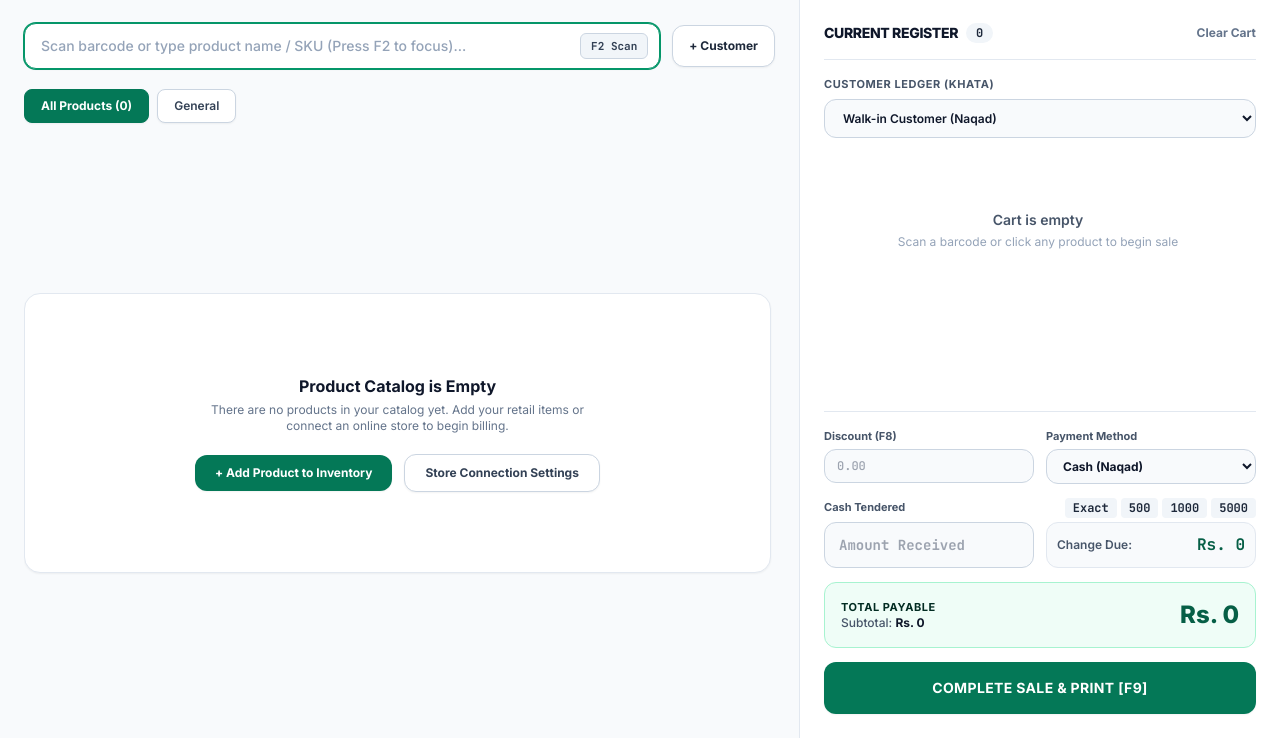
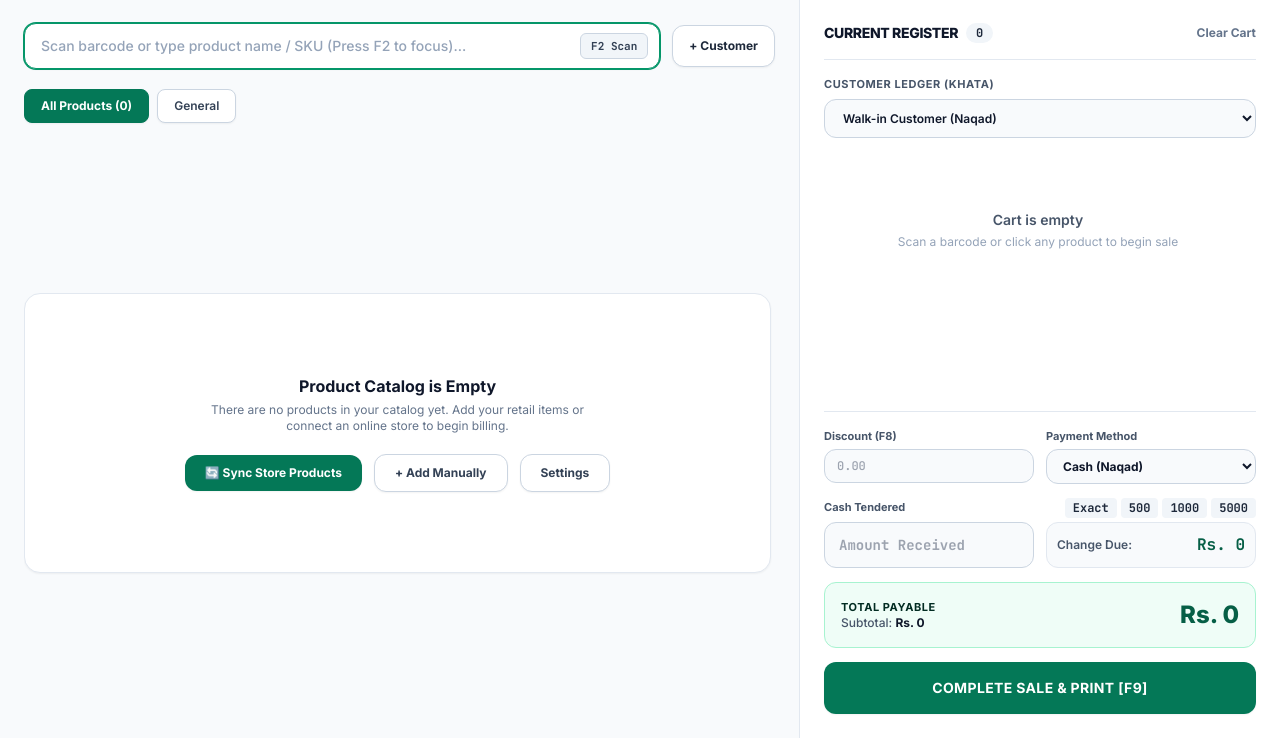
Before and after one commit to SaifAli2892/omni-pos, a PHP site: page / in a window 1280 px wide. Shown: the part 62-800 px from the top of the page. Run offline with PHP 8.4, Linux system fonts and the light colour scheme; data comes from the database, SQL or seed files in the repository; data that the repository does not hold is empty; some libraries are stand-ins or nearby versions.

Commit message:
Add 1-click sync for MM_official store products

```diff
--- a/index.php
+++ b/index.php
@@ -85,7 +85,7 @@ $taxRate = getSetting('tax_rate', '0');
 
 <script>
 function openTerminalFullscreen() {
-    var url = window.location.protocol + '//' + window.location.host + window.location.pathname;
+    var url = window.location.protocol + '//' + window.location.host + window.location.pathname + window.location.search;
     window.open(url, '_blank');
 }
 </script>
@@ -135,15 +135,41 @@ function openTerminalFullscreen() {
                 <div class="col-span-full py-20 text-center bg-white rounded-2xl border border-slate-200 p-8 shadow-sm my-auto">
                     <h3 class="text-base font-bold text-slate-900 mb-1">Product Catalog is Empty</h3>
                     <p class="text-xs text-slate-500 max-w-sm mx-auto mb-5">There are no products in your catalog yet. Add your retail items or connect an online store to begin billing.</p>
-                    <div class="flex items-center justify-center gap-3">
-                        <a href="products.php" class="px-5 py-2.5 rounded-xl bg-emerald-700 hover:bg-emerald-800 text-white font-bold text-xs transition shadow-sm">
-                            + Add Product to Inventory
+                    <div class="flex flex-wrap items-center justify-center gap-3">
+                        <button type="button" onclick="quickSyncStoreProducts(this)" class="px-5 py-2.5 rounded-xl bg-emerald-700 hover:bg-emerald-800 text-white font-bold text-xs transition shadow-sm flex items-center gap-1.5">
+                            <span>🔄 Sync Store Products</span>
+                        </button>
+                        <a href="products.php" class="px-5 py-2.5 rounded-xl bg-white hover:bg-slate-50 text-slate-700 font-bold text-xs transition border border-slate-300 shadow-sm">
+                            + Add Manually
                         </a>
                         <a href="settings.php" class="px-5 py-2.5 rounded-xl bg-white hover:bg-slate-50 text-slate-700 font-bold text-xs transition border border-slate-300 shadow-sm">
-                            Store Connection Settings
+                            Settings
                         </a>
                     </div>
                 </div>
+
+                <script>
+                async function quickSyncStoreProducts(btn) {
+                    btn.disabled = true;
+                    btn.innerText = 'Syncing Store Products...';
+                    try {
+                        const res = await fetch('api/sync.php?action=import_catalog');
+                        const data = await res.json();
+                        if (data.success) {
+                            window.showToast(data.message || 'Store products synced!', 'success');
+                            setTimeout(() => window.location.reload(), 800);
+                        } else {
+                            window.showToast(data.error || 'Failed to sync', 'error');
+                            btn.disabled = false;
+                            btn.innerText = '🔄 Sync Store Products';
+                        }
+                    } catch (e) {
+                        window.showToast('Network error syncing products', 'error');
+                        btn.disabled = false;
+                        btn.innerText = '🔄 Sync Store Products';
+                    }
+                }
+                </script>
             <?php else: ?>
 
                 <?php foreach ($products as $p): ?>
```
Also changed, not shown: config/sync.php (+61 -3 lines).
